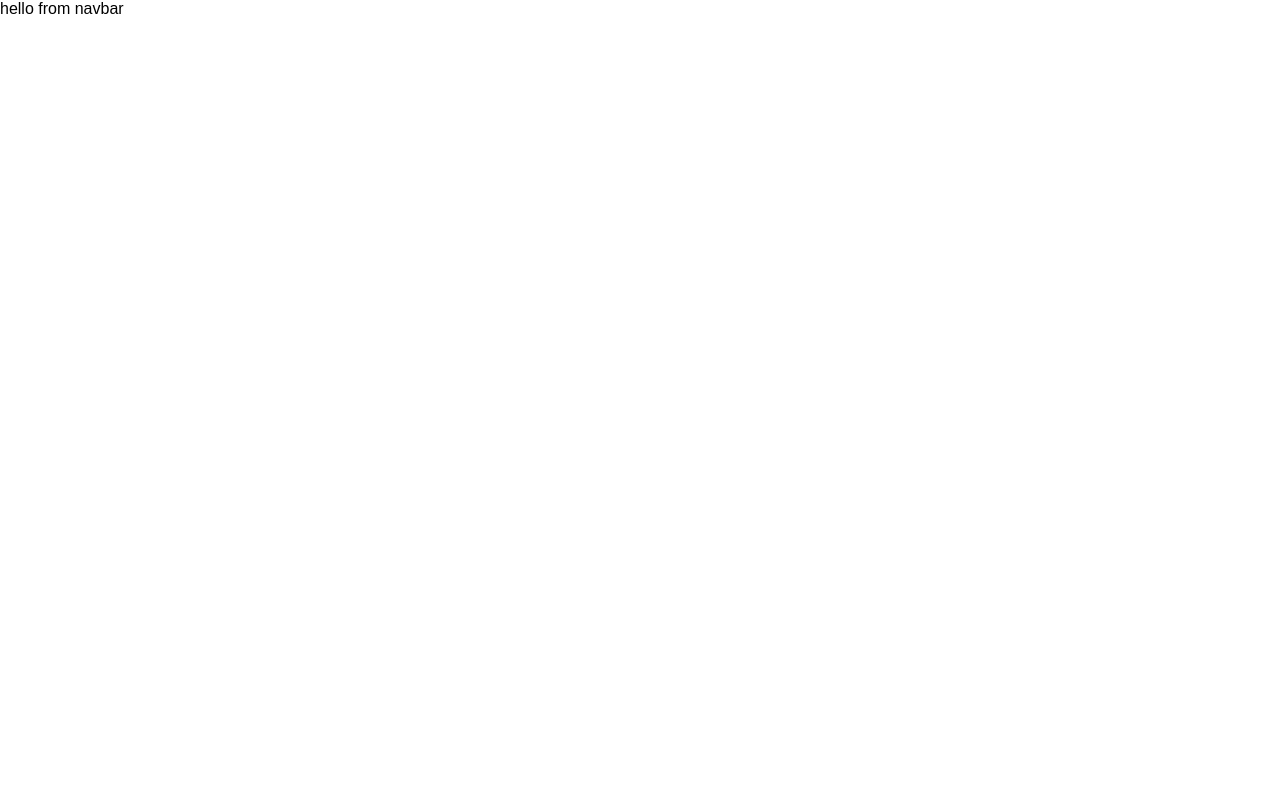
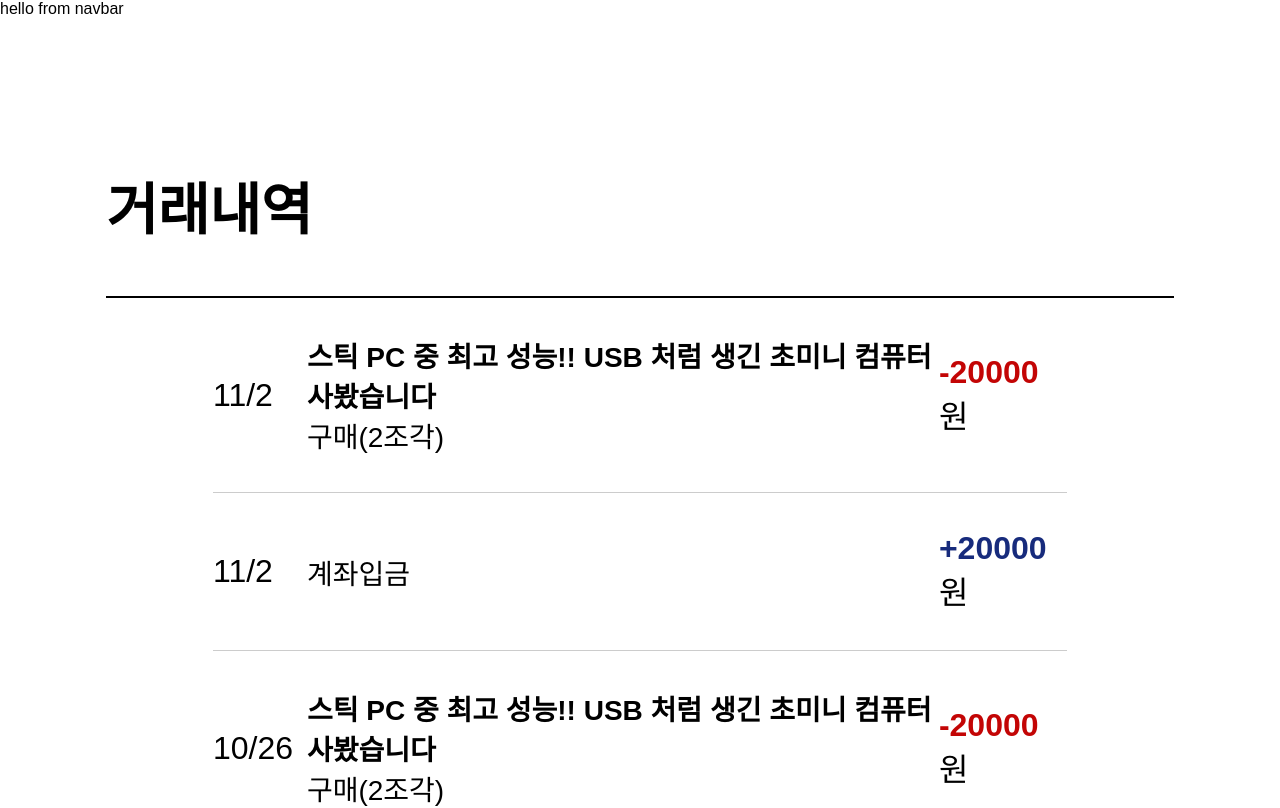
Before and after one commit to team-genever/fancake_frontend, a React (Create React App) app: page /wallet/1/history in a window 1280 px wide. Shown: the top 808 px of the page. Built offline with nearby package versions, Linux system fonts and the light colour scheme.

Commit message:
거래 내역 페이지

```diff
--- /dev/null
+++ b/src/components/History/Transaction.js
@@ -0,0 +1,108 @@
+import React from "react";
+import styled from "styled-components";
+
+const Container = styled.div`
+  width: 100%;
+`;
+
+const Title = styled.h2`
+  font-size: 56px;
+  font-weight: bold;
+  margin-bottom: 50px;
+`;
+
+const DarkLine = styled.div`
+  width: 100%;
+  height: 2px;
+  background-color: black;
+`;
+
+const HistoryContainer = styled.div`
+  display: grid;
+  grid-auto-rows: minmax(120px, max-content);
+  grid-template-columns: 80%;
+  justify-content: center;
+`;
+
+const History = styled.div`
+  display: grid;
+  width: 100%;
+  grid-template-columns: 11fr 74fr 15fr;
+  place-items: center start;
+  border-bottom: 1px solid rgba(0, 0, 0, 0.2);
+  padding: 37px 0;
+  & span {
+    font-weight: 500;
+    font-size: 32px;
+  }
+  & h5 {
+    font-weight: bold;
+    font-size: 28px;
+  }
+  & small {
+    font-size: 28px;
+  }
+  & div:last-child {
+    justify-self: end;
+    font-size: 32px;
+  }
+`;
+
+const SStrong = styled.strong`
+  color: ${(props) => (props.number > 0 ? "#172b7c" : "#c30505")};
+`;
+
+const histories = [
+  {
+    date: new Date("November 2, 2021"),
+    title: "스틱 PC 중 최고 성능!! USB 처럼 생긴 초미니 컴퓨터 사봤습니다",
+    content: "구매(2조각)",
+    number: -20000,
+  },
+  {
+    date: new Date("November 2, 2021"),
+    content: "계좌입금",
+    number: 20000,
+  },
+  {
+    date: new Date("October 26, 2021"),
+    title: "스틱 PC 중 최고 성능!! USB 처럼 생긴 초미니 컴퓨터 사봤습니다",
+    content: "구매(2조각)",
+    number: -20000,
+  },
+  {
+    date: new Date("October 26, 2021"),
+    content: "계좌입금",
+    number: 20000,
+  },
+];
+
+const Transaction = () => (
+  <Container>
+    <Title>거래내역</Title>
+    <DarkLine />
+    <HistoryContainer>
+      {histories.map((history, index) => (
+        <History key={index}>
+          <span>{`${
+            history.date.getMonth() + 1
+          }/${history.date.getDate()}`}</span>
+          <div>
+            {history.title ? <h5>{history.title}</h5> : ""}
+            <small>{history.content}</small>
+          </div>
+          <div>
+            <SStrong number={history.number}>
+              {history.number >= 0
+                ? `+${history.number} `
+                : `${history.number} `}
+            </SStrong>
+            원
+          </div>
+        </History>
+      ))}
+    </HistoryContainer>
+  </Container>
+);
+
+export default Transaction;
--- a/src/pages/History.js
+++ b/src/pages/History.js
@@ -1,4 +1,5 @@
 import styled from "styled-components";
+import Transaction from "../components/History/Transaction";
 
 const Container = styled.div`
   width: 100%;
@@ -6,6 +7,10 @@ const Container = styled.div`
   padding: 11.5vw 8.3vw 18.4vw 8.3vw;
 `;
 
-const History = () => <Container></Container>;
+const History = () => (
+  <Container>
+    <Transaction />
+  </Container>
+);
 
 export default History;
```
